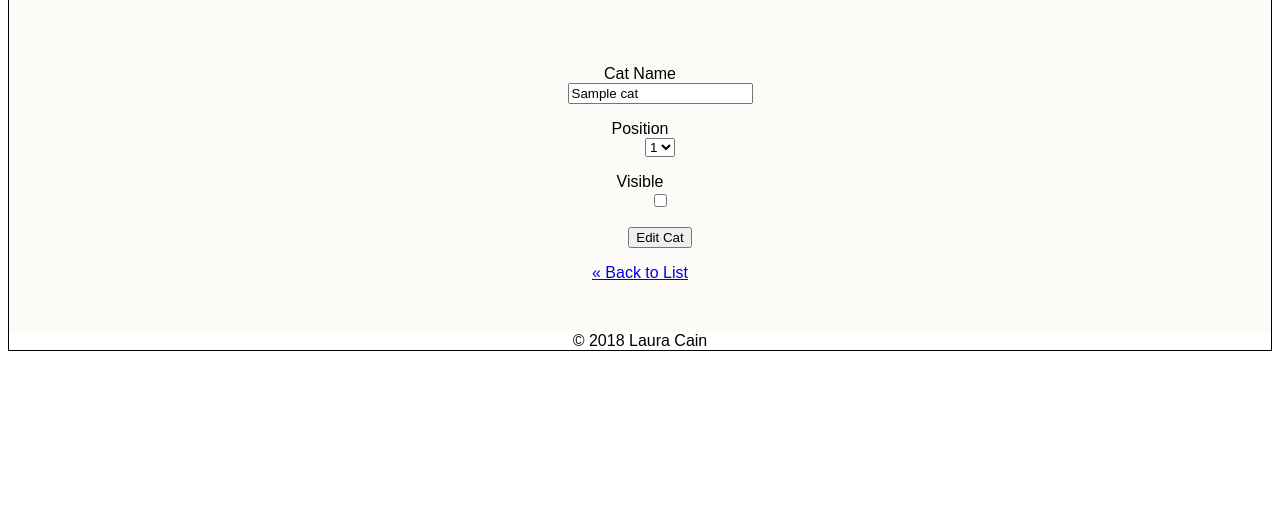
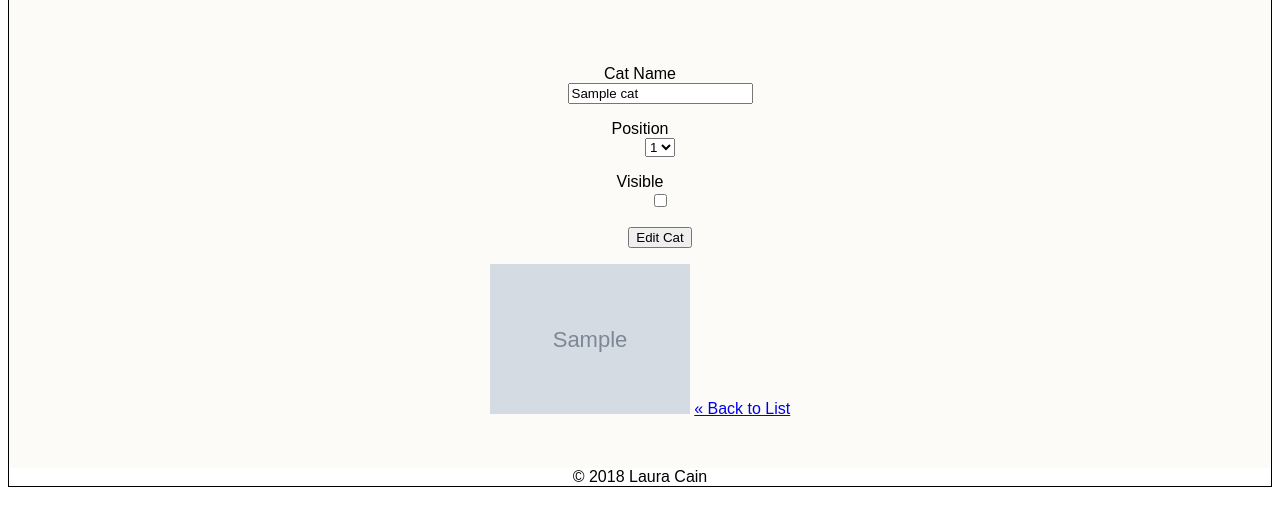
Before and after one commit to lmc192/testgit, a PHP site: page /cats/edit.php?id=1 in a window 1280 px wide. Shown: the part 148-674 px from the top of the page. Run offline with PHP 8.4, Linux system fonts and the light colour scheme; tables that the repository leaves empty or names only in its code hold one stand-in row (values such as "Sample post"); grey boxes marked "Sample" are stand-in pictures.

Commit message:
Update edit.php

```diff
--- a/CatsSite/public/cats/edit.php
+++ b/CatsSite/public/cats/edit.php
@@ -104,6 +104,9 @@ $cat_count = cat_count();
   </dl>
 </form>
 
+<!-- show image for cat -->
+<img class="cat-img" src="<?php echo url_for('/images/' . $cat['file_path']); ?>  " >
+
 <!-- Go back to main list link - redundant cos I have main page link? -->
 <a href="<?php echo url_for('/index.php');?>">&laquo; Back to List</a>
 
```
